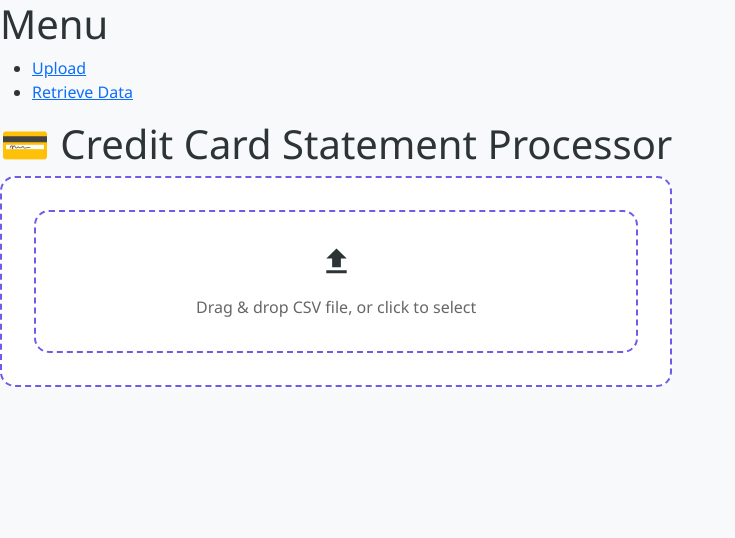
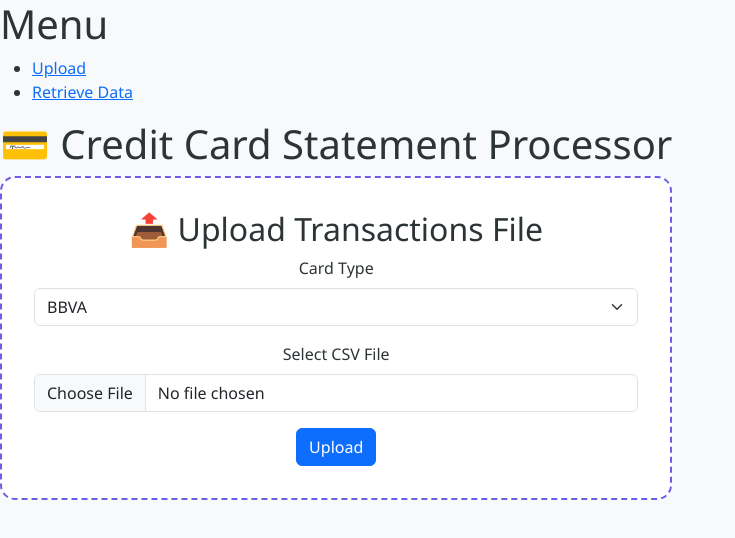
Before and after one commit to adriano1123/adro-ledger-flow-fe, a React (Create React App) app: page / in a window 1280 px wide. Shown: the top 538 px of the page, without its empty margins (0-735 px from the left). Built offline with nearby package versions, Linux system fonts and the light colour scheme.

Commit message:
adds data retrieval logic

```diff
--- a/package.json
+++ b/package.json
@@ -8,8 +8,10 @@
     "@mui/icons-material": "^6.4.3",
     "@mui/material": "^6.4.3",
     "axios": "^1.7.9",
+    "bootstrap": "^5.3.3",
     "cra-template": "1.2.0",
     "react": "^19.0.0",
+    "react-bootstrap": "^2.10.9",
     "react-dom": "^19.0.0",
     "react-dropzone": "^14.3.5",
     "react-router-dom": "^7.1.5",
--- a/src/App.jsx
+++ b/src/App.jsx
@@ -3,8 +3,9 @@ import {BrowserRouter as Router, Link, Route, Routes} from 'react-router-dom';
 import FileUpload from './components/FileUpload/FileUpload';
 import DataTable from './components/DataTable/DataTable';
 import Summary from './components/Summary/Summary';
-import apiService from './services/apiService';
-import './App.css'; // Import your CSS file
+import './App.css';
+import * as apiService from "./services/apiService";
+import DataRetrieval from "./components/DataRetrieval/DataRetrieval"; // Import your CSS file
 
 function App() {
     return (
@@ -76,7 +77,7 @@ function DataRetrievalPage() {
     return (
         <div>
             <h2>Retrieve Data</h2>
-            {/* Your data retrieval logic here */}
+            <DataRetrieval/>
         </div>
     );
 }
--- a/src/components/DataRetrieval/DataRetrieval.jsx
+++ b/src/components/DataRetrieval/DataRetrieval.jsx
@@ -1,42 +1,73 @@
-import React, {useEffect, useState} from 'react';
-import apiService from '../../services/apiService'; // Import your API service
-import DataTable from '../DataTable/DataTable'; // Import your DataTable component
+import { useState } from 'react';
+import DataTable from '../DataTable/DataTable';
+import { Form, Button } from 'react-bootstrap';
+import { fetchTransactions } from '../../services/apiService';
 
-function DataRetrieval() {
-    const [retrievedData, setRetrievedData] = useState([]);
+const DataRetrieval = () => {
+    const [selectedDate, setSelectedDate] = useState(new Date());
+    const [selectedCard, setSelectedCard] = useState('all');
+    const [transactions, setTransactions] = useState([]);
     const [loading, setLoading] = useState(false);
-    const [error, setError] = useState(null);
 
-    useEffect(() => {
-        const fetchData = async () => {
+    const handleRetrieve = async () => {
+        try {
             setLoading(true);
-            setError(null);
-            try {
-                const response = await apiService.getTransactions(); // Call a new API method (see below)
-                setRetrievedData(response.data);
-            } catch (err) {
-                setError('Error retrieving data.');
-                console.error(err); // Log the error for debugging
-            } finally {
-                setLoading(false);
-            }
-        };
+            // Format date as YYYY-MM-01 (first day of the month)
+            const year = selectedDate.getFullYear();
+            const month = String(selectedDate.getMonth() + 1).padStart(2, '0');
+            const monthParam = `${year}-${month}-01`;
 
-        fetchData();
-    }, []); // Empty dependency array ensures this runs only once on mount
+            const data = await fetchTransactions(
+                monthParam,  // Pass formatted date
+                selectedCard === 'all' ? null : selectedCard
+            );
+            setTransactions(data);
+        } catch (error) {
+            console.error('Error fetching data:', error);
+            alert('Failed to retrieve transactions');
+        } finally {
+            setLoading(false);
+        }
+    };
 
     return (
-        <div>
-            <h2>Retrieve Data</h2>
-            {loading && <p>Loading data...</p>}
-            {error && <p style={{color: 'red'}}>{error}</p>} {/* Display error message */}
-            {retrievedData.length > 0 ? (
-                <DataTable transactions={retrievedData}/> // Pass retrieved data to DataTable
-            ) : !loading && !error ? ( // Check if is not loading and neither has error
-                <p>No data retrieved yet.</p>
-            ) : null}
+        <div className="data-retrieval-container">
+            <h2>🔍 Retrieve Transactions</h2>
+            <div className="retrieval-controls mb-4">
+                <Form.Group className="me-3">
+                    <Form.Label>Select Month</Form.Label>
+                    <Form.Control
+                        type="date"
+                        value={selectedDate.toISOString().split('T')[0]} // Show full date
+                        onChange={(e) => setSelectedDate(new Date(e.target.value))}
+                    />
+                </Form.Group>
+
+                <Form.Group className="me-3">
+                    <Form.Label>Card Type</Form.Label>
+                    <Form.Select
+                        value={selectedCard}
+                        onChange={(e) => setSelectedCard(e.target.value)}
+                    >
+                        <option value="all">All Cards</option>
+                        <option value="AMEXSERVICES">Amex Services</option>
+                        <option value="AMEXCREDIT">Amex Credit</option>
+                        <option value="BBVA">BBVA</option>
+                    </Form.Select>
+                </Form.Group>
+
+                <Button
+                    variant="primary"
+                    onClick={handleRetrieve}
+                    disabled={loading}
+                >
+                    {loading ? 'Loading...' : 'Retrieve Data'}
+                </Button>
+            </div>
+
+            <DataTable transactions={transactions} />
         </div>
     );
-}
+};
 
 export default DataRetrieval;
--- a/src/components/DataTable/DataTable.jsx
+++ b/src/components/DataTable/DataTable.jsx
@@ -1,37 +1,31 @@
-import React from 'react';
+import { Table } from 'react-bootstrap';
 import './DataTable.css';
 
-function DataTable({transactions}) {
+const DataTable = ({ transactions = [] }) => {
     return (
-        <div className="table-container">
-            <table>
+        <div className="data-table-container">
+            <Table striped bordered hover responsive>
                 <thead>
                 <tr>
                     <th>Date</th>
-                    <th>Purchase Date</th>
                     <th>Description</th>
                     <th>Amount</th>
-                    <th>Account</th>
-                    <th>cardHolder</th>
-                    <th>Changed</th>
+                    <th>Card Type</th>
                 </tr>
                 </thead>
                 <tbody>
                 {transactions.map((transaction, index) => (
-                    <tr key={index} className={transaction.hasChanged ? 'changed' : ''}>
-                        <td>{transaction.transactionDate}</td>
-                        <td>{transaction.purchaseDate}</td>
+                    <tr key={index}>
+                        <td>{new Date(transaction.transactionDate).toLocaleDateString()}</td>
                         <td>{transaction.description}</td>
-                        <td>${transaction.amount}</td>
-                        <td>{transaction.account}</td>
-                        <td>{transaction.cardHolder}</td>
-                        <td>{transaction.hasChanged ? '✅' : '🔄'}</td>
+                        <td>${transaction.amount.toFixed(2)}</td>
+                        <td>{transaction.sourceType}</td>
                     </tr>
                 ))}
                 </tbody>
-            </table>
+            </Table>
         </div>
     );
-}
+};
 
 export default DataTable;
--- a/src/components/FileUpload/FileUpload.jsx
+++ b/src/components/FileUpload/FileUpload.jsx
@@ -1,34 +1,84 @@
-import React, {useCallback} from 'react';
-import {useDropzone} from 'react-dropzone';
-import {Upload as UploadIcon} from '@mui/icons-material';
-import './FileUpload.css'
+import { useState } from 'react';
+import { Button, Form, Alert } from 'react-bootstrap';
+import './FileUpload.css';
 
-function FileUpload({onFileUploaded}) {
-    const onDrop = useCallback(acceptedFiles => {
-        const file = acceptedFiles[0];
-        if (file) onFileUploaded(file);
-    }, [onFileUploaded]);
+const FileUpload = () => {
+    const [selectedFile, setSelectedFile] = useState(null);
+    const [cardType, setCardType] = useState('BBVA');
+    const [response, setResponse] = useState(null);
 
-    const {getRootProps, getInputProps, isDragActive} = useDropzone({
-        onDrop,
-        accept: '.csv',
-        multiple: false
-    });
+    const handleSubmit = async (e) => {
+        e.preventDefault();
+        if (!selectedFile) return;
+
+        const formData = new FormData();
+        formData.append('file', selectedFile);
+
+        try {
+            const res = await fetch(`http://localhost:8080/upload?storeFile=true&cardName=${cardType}`, {
+                method: 'POST',
+                body: formData,
+            });
+
+            const data = await res.json();
+
+            setResponse({
+                message: data.message,
+                success: res.status === 201,
+                location: res.headers.get('Location')
+            });
+
+        } catch (error) {
+            setResponse({
+                message: 'Failed to connect to server',
+                success: false
+            });
+        }
+    };
 
     return (
-        <div
-            {...getRootProps()}
-            className={`upload-container ${isDragActive ? 'active' : ''}`}
-        >
-            <input {...getInputProps()} />
-            <UploadIcon fontSize="large"/>
-            <p>
-                {isDragActive
-                    ? 'Drop the CSV file here'
-                    : 'Drag & drop CSV file, or click to select'}
-            </p>
+        <div className="file-upload-container">
+            <h2>📤 Upload Transactions File</h2>
+            <Form onSubmit={handleSubmit}>
+                <Form.Group className="mb-3">
+                    <Form.Label>Card Type</Form.Label>
+                    <Form.Select
+                        value={cardType}
+                        onChange={(e) => setCardType(e.target.value)}
+                    >
+                        <option value="AMEXSERVICES">Amex Services</option>
+                        <option value="AMEXCREDIT">Amex Credit</option>
+                        <option value="BBVA">BBVA</option>
+                    </Form.Select>
+                </Form.Group>
+
+                <Form.Group className="mb-3">
+                    <Form.Label>Select CSV File</Form.Label>
+                    <Form.Control
+                        type="file"
+                        accept=".csv"
+                        onChange={(e) => setSelectedFile(e.target.files[0])}
+                    />
+                </Form.Group>
+
+                <Button variant="primary" type="submit">Upload</Button>
+
+                {response && (
+                    <Alert
+                        variant={response.success ? 'success' : 'danger'}
+                        className="mt-3"
+                    >
+                        {response.message}
+                        {response.location && (
+                            <div className="mt-2">
+                                <small>Location: {response.location}</small>
+                            </div>
+                        )}
+                    </Alert>
+                )}
+            </Form>
         </div>
     );
-}
+};
 
 export default FileUpload;
```
Also changed, not shown: src/components/UploadResponse/UploadResponse.css (added, +18 -0 lines), src/components/UploadResponse/UploadResponse.jsx (added, +13 -0 lines), src/services/apiService.js (+26 -25 lines), 1 other file (tests, documents, lock files or other folders).
